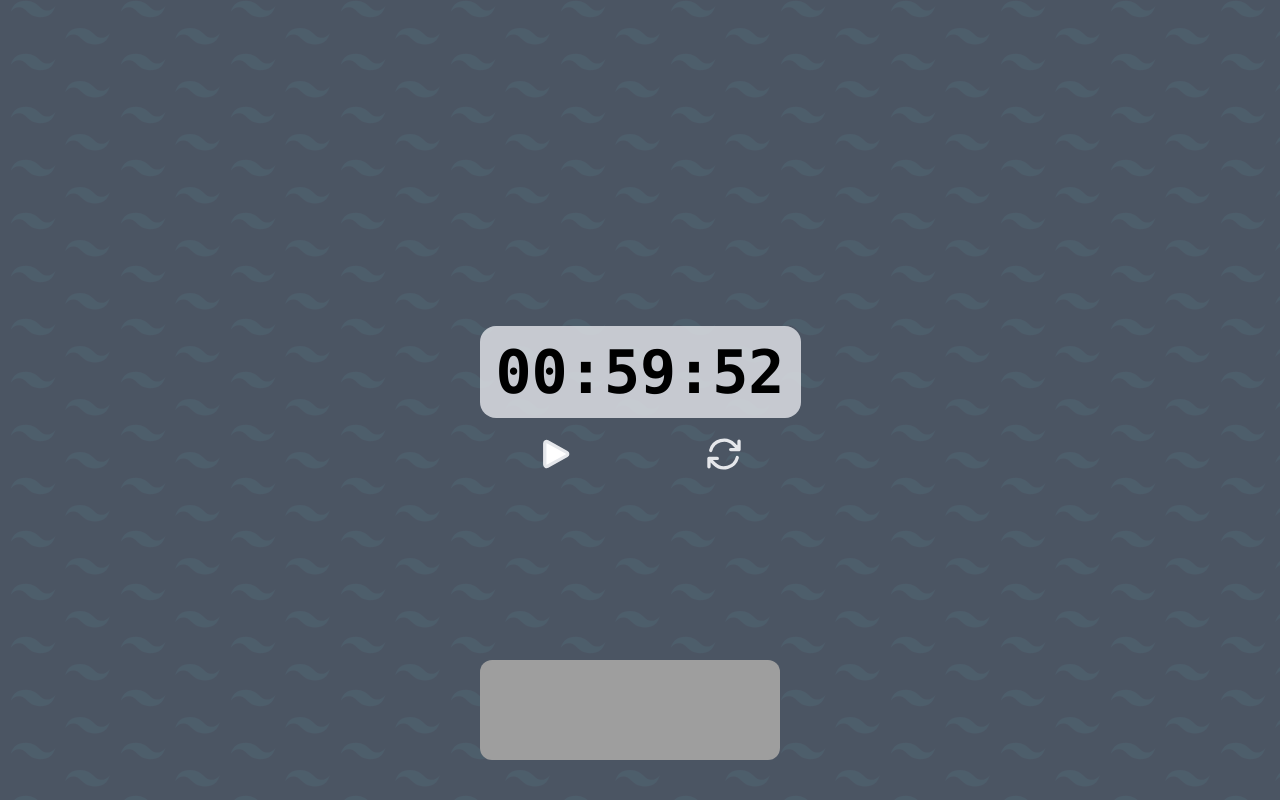
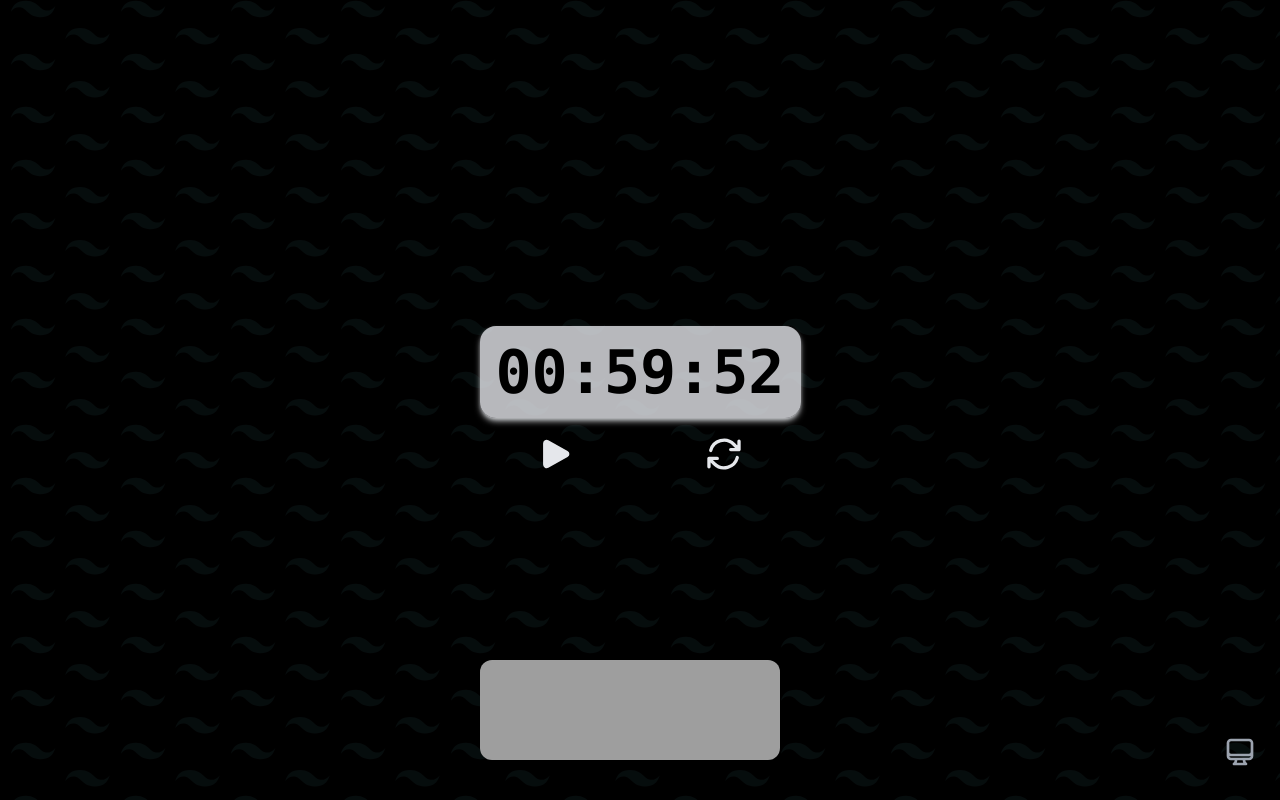
Before and after one commit to EduardoPetrini/mo-timer, a Vue app: page / in a window 1280 px wide. Both pictures are taken after a click on the button 555 px from the left and 454 px from the top of the page. Built offline with nearby package versions, Linux system fonts and the light colour scheme; grey boxes are pictures that could not be loaded.

Commit message:
chore: add components, hover adjustments

```diff
--- a/src/App.vue
+++ b/src/App.vue
@@ -1,9 +1,11 @@
 <script setup>
 import TimerCounter from './components/TimerCounter.vue'
+import FullScreen from './components/FullScreen.vue'
 </script>
 
 <template>
-  <div class="p-2 h-screen flex justify-center items-center bg-gray-600" style="background-image: url('/wave-pattern.svg')" >
+  <div class="p-2 h-screen flex justify-center items-center bg-black" style="background-image: url('/wave-pattern.svg')" >
     <TimerCounter />
+    <FullScreen />
   </div>
 </template>
--- a/src/components/TimerCounter.vue
+++ b/src/components/TimerCounter.vue
@@ -1,5 +1,6 @@
 <script setup>
 import { ref, watchEffect } from 'vue';
+import MusicPlayer from './MusicPlayer.vue'
 const isPlaying = ref(true);
 const second = ref(0);
 const minute = ref(60);
@@ -65,30 +66,28 @@ intervalId = startResume();
 
 <template>
   <div>
-    <div class="flex text-6xl font-bold font-mono p-4 bg-gray-200/80 rounded-2xl">
+    <div class="flex text-6xl font-bold font-mono p-4 bg-gray-200/80 rounded-2xl shadow-md shadow-gray-200/80 hover:bg-gray-100 hover:shadow-lg hover:shadow-gray-100/80 transition ease-out duration-500">
       <span>{{ hour.toString().padStart(2, '0') }}:</span>
       <span>{{ minute.toString().padStart(2, '0') }}:</span>
       <span>{{ second.toString().padStart(2, '0') }}</span>
     </div>
     <div class="flex gap-4 text-gray-200 justify-around mt-4">
-      <button v-show="!isPlaying" @click="togglePlay">
-        <svg xmlns="http://www.w3.org/2000/svg" fill="white" viewBox="0 0 24 24" stroke-width="2" stroke="currentColor" class="size-10">
+      <button v-show="!isPlaying" @click="togglePlay" class="hover:text-amber-100 hover:scale-125 transition ease-out duration-500">
+        <svg xmlns="http://www.w3.org/2000/svg" fill="currentColor" viewBox="0 0 24 24" stroke-width="2" stroke="currentColor" class="size-10">
           <path stroke-linecap="round" stroke-linejoin="round" d="M5.25 5.653c0-.856.917-1.398 1.667-.986l11.54 6.347a1.125 1.125 0 0 1 0 1.972l-11.54 6.347a1.125 1.125 0 0 1-1.667-.986V5.653Z" />
         </svg>
       </button>
-      <button v-show="isPlaying" @click="togglePlay">
+      <button v-show="isPlaying" @click="togglePlay" class="hover:text-amber-100 hover:scale-125 transition ease-out duration-500">
         <svg xmlns="http://www.w3.org/2000/svg" fill="white" viewBox="0 0 24 24" stroke-width="3" stroke="currentColor" class="size-10">
           <path stroke-linecap="round" stroke-linejoin="round" d="M15.75 5.25v13.5m-7.5-13.5v13.5" />
         </svg>
       </button>
-      <button @click="reset">
+      <button @click="reset" class="hover:text-amber-100 hover:scale-125 transition ease-out duration-500">
         <svg xmlns="http://www.w3.org/2000/svg" fill="none" viewBox="0 0 24 24" stroke-width="2" stroke="currentColor" class="size-10">
           <path stroke-linecap="round" stroke-linejoin="round" d="M16.023 9.348h4.992v-.001M2.985 19.644v-4.992m0 0h4.992m-4.993 0 3.181 3.183a8.25 8.25 0 0 0 13.803-3.7M4.031 9.865a8.25 8.25 0 0 1 13.803-3.7l3.181 3.182m0-4.991v4.99" />
         </svg>
       </button>
     </div>
-    <div class="mt-10 absolute bottom-10">
-      <iframe style="border-radius:12px" src="https://open.spotify.com/embed/playlist/6sGPclX1FuHmWjn6yJemng?utm_source=generator&theme=0" width="100%" height="100" frameBorder="0" allowfullscreen="" allow="autoplay; clipboard-write; encrypted-media; fullscreen; picture-in-picture" loading="lazy"></iframe>
-    </div>
+    <MusicPlayer />
   </div>
 </template>
```
